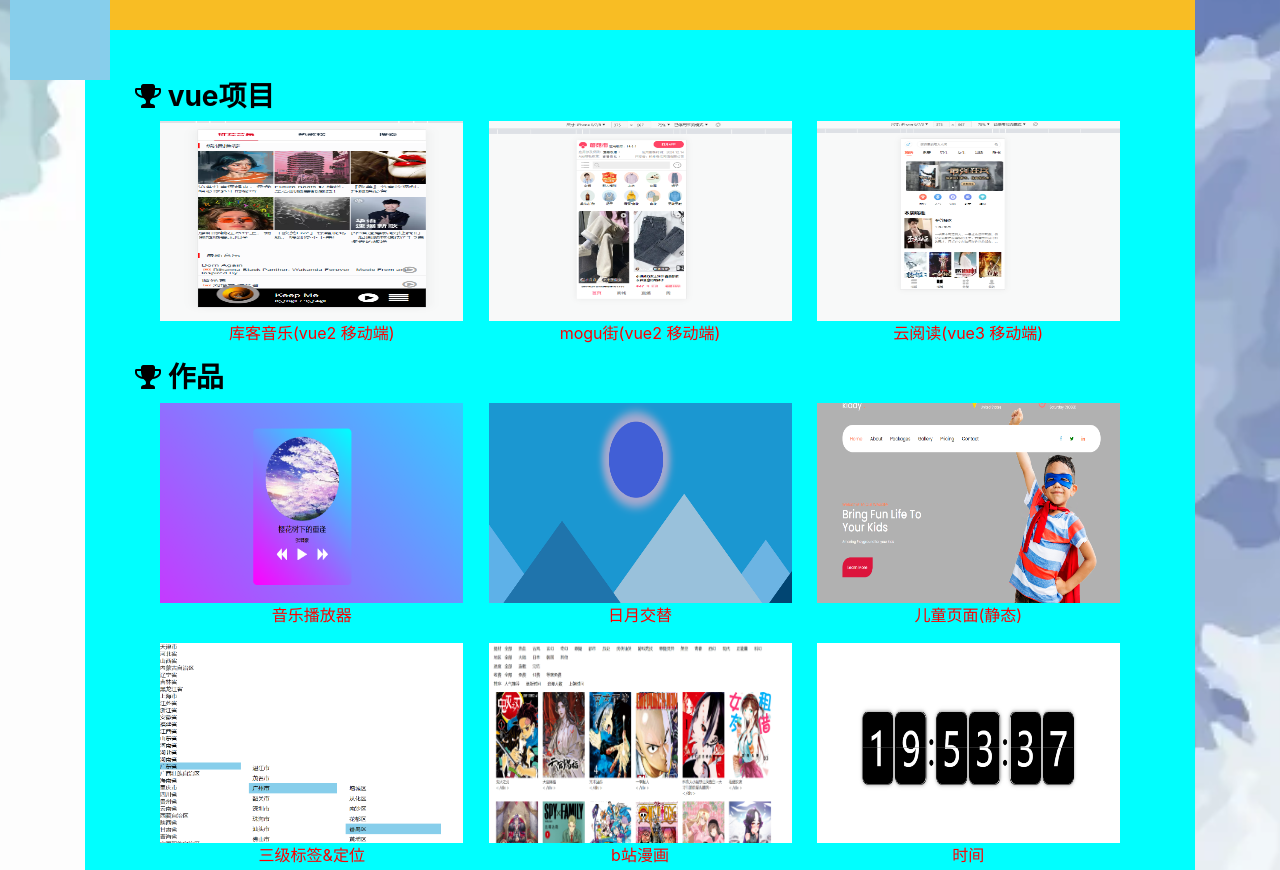
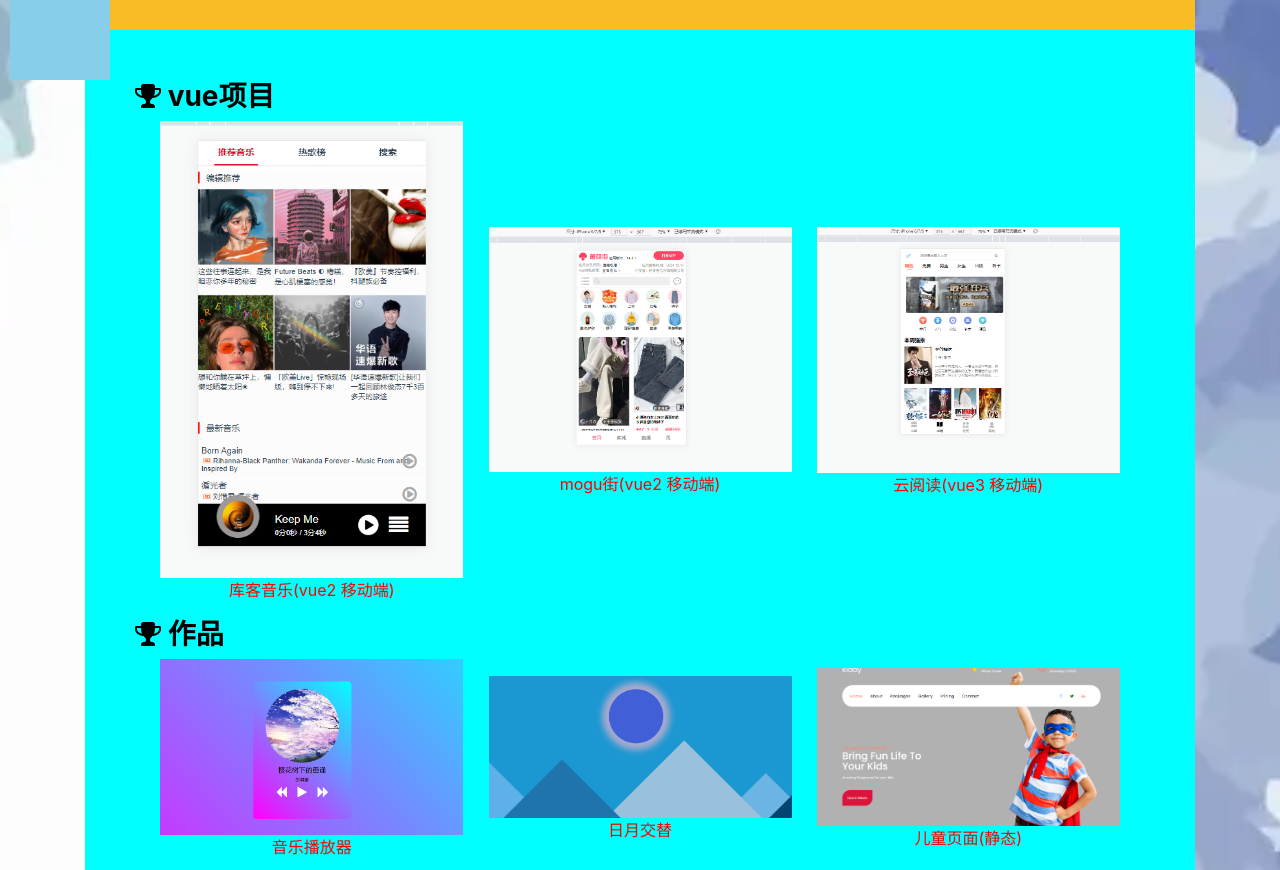
Before and after one commit to chengsSky/chengsSky.github.io, a plain HTML site: page index.html in a window 1280 px wide. Shown: the part 720-1590 px from the top of the page. Drawn offline with nearby package versions, Linux system fonts and the light colour scheme.

Commit message:
2022.11.19pe适配

```diff
--- a/css/vita.less
+++ b/css/vita.less
@@ -116,12 +116,12 @@ body {
     .works-card {
       width: 30%;
       img {
-        display: block;
-        width: 100%;
-        height: 200px;
-        background-size: cover;
-        background-repeat: no-repeat;
-        background-position: center;
+        // display: block;
+        // width: 100%;
+        // height: 200px;
+        // background-size: cover;
+        // background-repeat: no-repeat;
+        // background-position: center;
       }
       p {
         text-align: center;
```
Also changed, not shown: css/vita.css, 1 other file.
